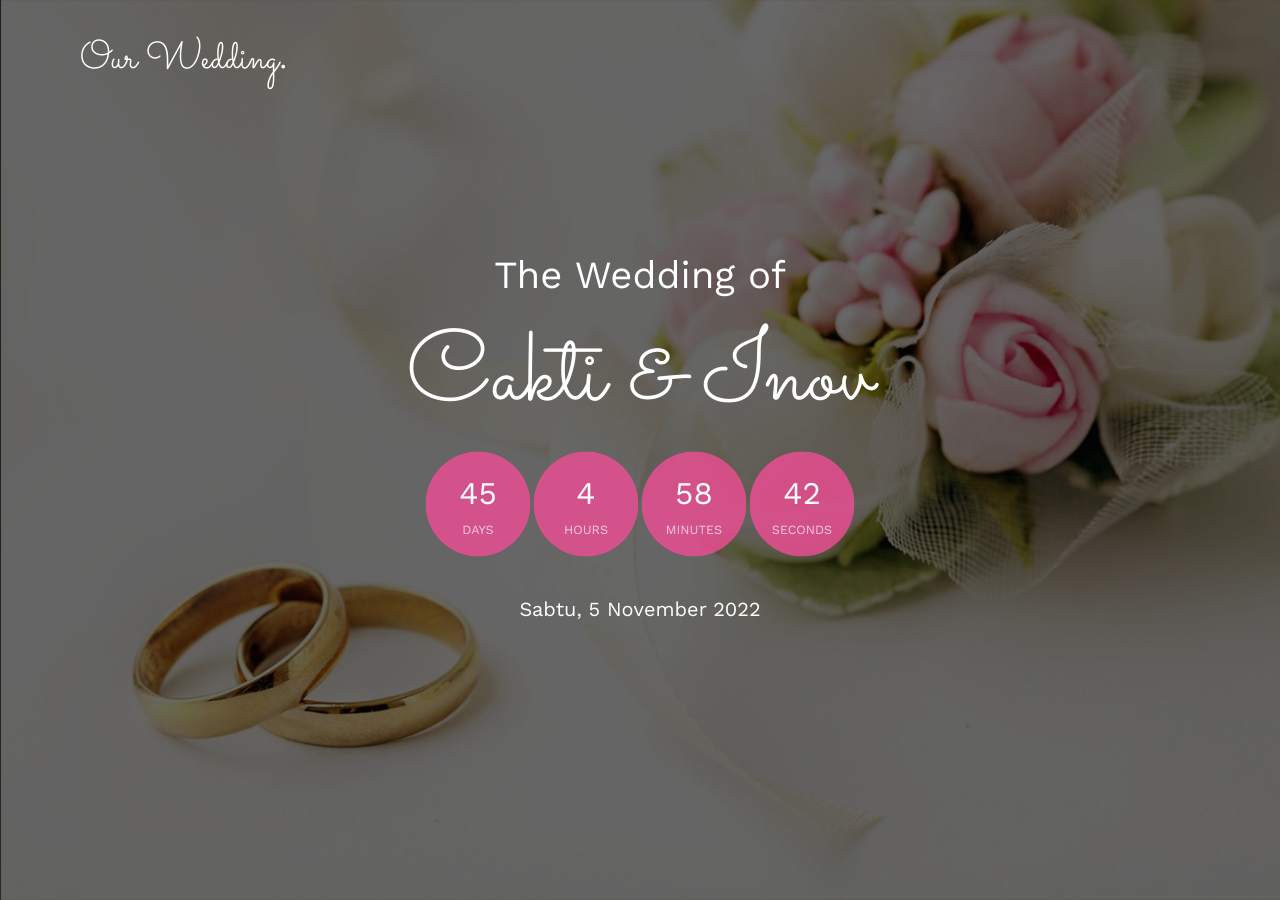
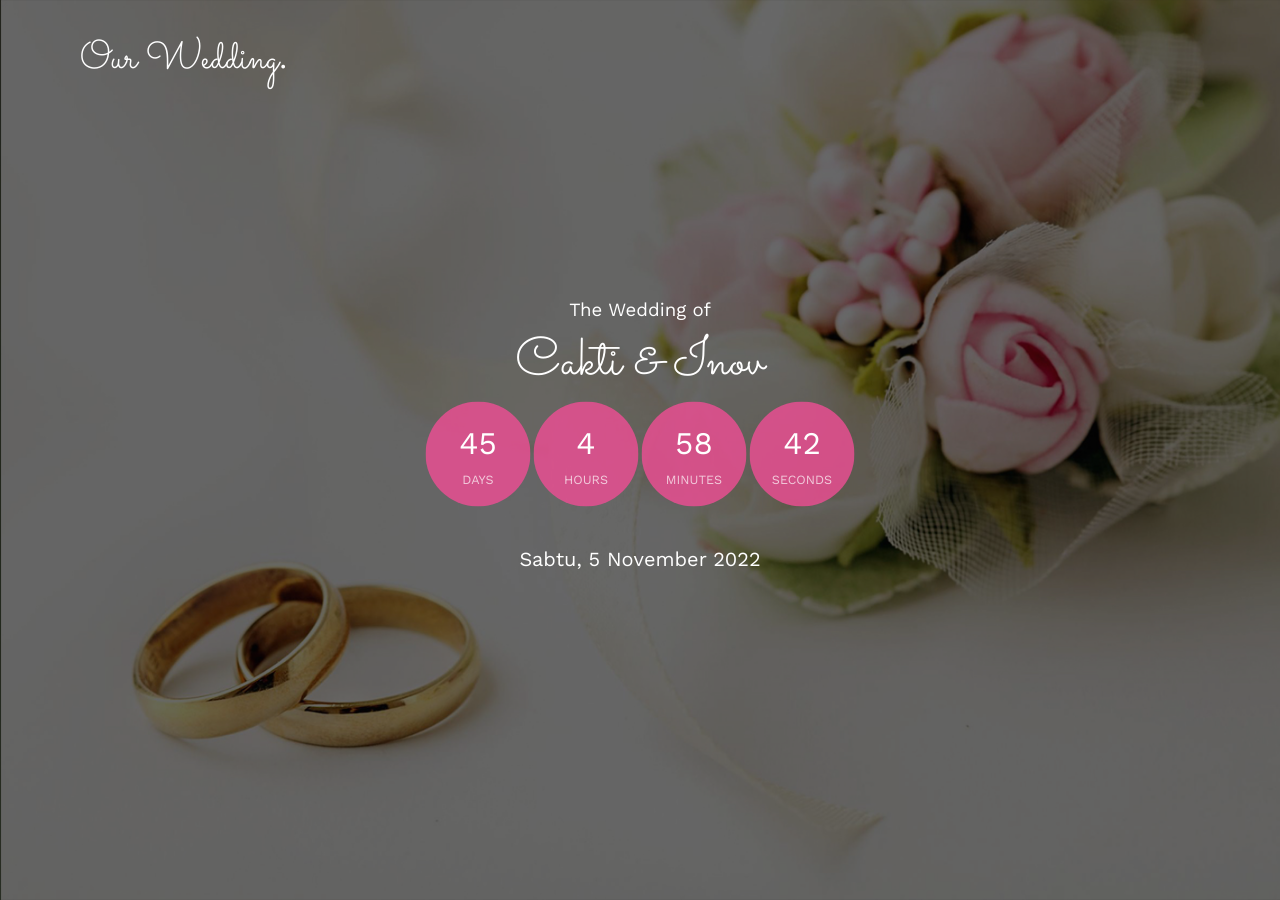
Before and after one commit to LittleHappyTree/cakti-inov, a plain HTML site: page index.html in a window 1280 px wide. Shown: the top 900 px of the page. Drawn offline with nearby package versions, Linux system fonts and the light colour scheme; files whose address does not match are found by name.

Commit message:
adjustment of device 2

```diff
--- a/css/mystyle.css
+++ b/css/mystyle.css
@@ -1,9 +1,9 @@
 .wedding-title {
-    font-size: 12pt !important;
+    font-size: 14pt !important;
 }
 
 .wedding-name {
-    font-size: 32pt !important;
+    font-size: 40pt !important;
 }
 
 @media (max-width: 376px){
@@ -11,11 +11,11 @@
         margin-top: 50px;
     }
 
-    .wedding-title {
+    /* .wedding-title {
         font-size: 12pt !important;
     }
 
     .wedding-name {
         font-size: 32pt !important;
-    }
+    } */
 }
--- a/index.html
+++ b/index.html
@@ -89,8 +89,8 @@
 				<div class="col-md-8 col-md-offset-2 text-center">
 					<div class="display-t">
 						<div class="display-tc animate-box" data-animate-effect="fadeIn">
-							<h2 style="font-size: 3vw;">The Wedding of</h2>
-							<h1 style="margin-top:-30px">Cakti &amp; Inov</h1>
+							<h2 class="wedding-title">The Wedding of</h2>
+							<h1 class="wedding-name" style="margin-top:-30px">Cakti &amp; Inov</h1>
 							<div class="simply-countdown simply-countdown-one"></div>
 							<h2>Sabtu, 5 November 2022</h2>
 						</div>
```
